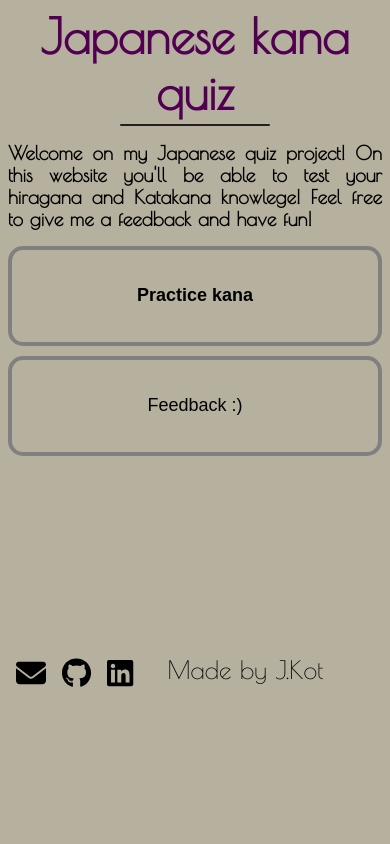
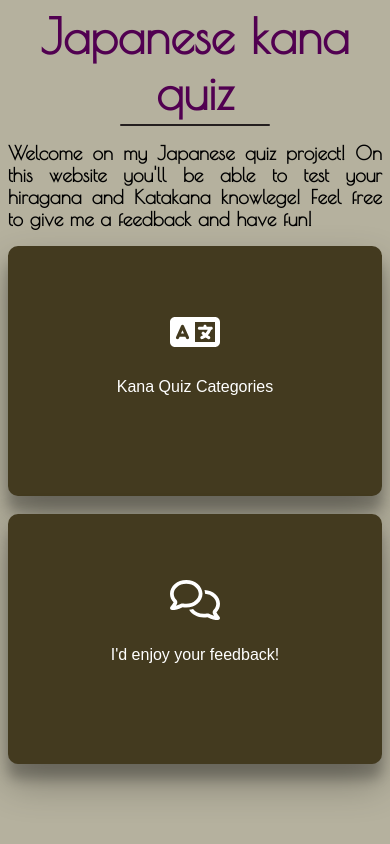
Before and after one commit to Domino123-dot/Japanese-Bingo, a Next.js app: page / in a window 390 px wide. Shown: the top 844 px of the page. Built offline with nearby package versions, Linux system fonts and the light colour scheme.

Commit message:
remodeled buttons on main page and /kana subpage

```diff
--- a/package.json
+++ b/package.json
@@ -8,7 +8,8 @@
   "dependencies": {
     "@fortawesome/fontawesome-svg-core": "^6.1.1",
     "@fortawesome/free-brands-svg-icons": "^6.1.1",
-    "@fortawesome/free-solid-svg-icons": "^6.1.1",
+    "@fortawesome/free-regular-svg-icons": "^6.3.0",
+    "@fortawesome/free-solid-svg-icons": "^6.3.0",
     "@fortawesome/react-fontawesome": "^0.1.18",
     "axios": "^0.27.2",
     "clsx": "^1.1.1",
--- a/pages/index.js
+++ b/pages/index.js
@@ -3,6 +3,9 @@ import styles from "../style/index.module.scss";
 import Button from "../components/button/button";
 import Layout from "../components/layout/layout";
 import Line from "../components/line";
+import { faLanguage } from "@fortawesome/free-solid-svg-icons";
+import { faComments } from "@fortawesome/free-regular-svg-icons";
+import Icon from "../components/icon/icon";
 export default function Home() {
 
   return (
@@ -18,13 +21,23 @@ export default function Home() {
         <h2>Welcome on my Japanese quiz project! On this website you'll be able to test your hiragana and Katakana knowlege! Feel free to give me a feedback and have fun!</h2>
       </div>
     </div>
-        <div className={styles.buttons}>
-          <Button style={styles.button} href="/kana">
-           <b>Practice kana</b>
-          </Button>
-          <button className={styles.button} href="/feedback">
-          Feedback :)
-          </button>
+    <div className={styles.flexbox}>
+          <Button href="/kana" style={styles.button}>
+            <div className={styles.icon}>
+              {" "}
+              <Icon icon={faLanguage} />
+            </div>
+          Kana Quiz Categories
+          </Button>{" "}
+          <br />
+          <Button href="/Katakana" style={styles.button}>
+            <div className={styles.icon}>
+              {" "}
+              <Icon icon={faComments} />{" "}
+            </div>
+           I'd enjoy your feedback!
+          </Button>{" "}
+
         </div>
       </Layout>
 
--- a/pages/kana/kana.module.scss
+++ b/pages/kana/kana.module.scss
@@ -1,11 +1,13 @@
 .flexbox {
   display: flex;
-  gap: 10%;
+  gap: 5%;
   align-items: center;
   justify-content: center;
   flex-wrap: wrap;
 
+
 }
+
 
 .icon{
   color: white;
@@ -14,6 +16,7 @@
   position: relative;
   top:-35px;
 }
+
 
 .button {
   background-color: #433a1f;
@@ -24,4 +27,34 @@
   width: 15%;
   font-size: 1rem;
   color: white;
+  box-shadow: rgba(0, 0, 0, 0.3) 0px 19px 38px 0px, rgba(0, 0, 0, 0.22) 0px 15px 12px 0px;
+  transition: 1.2s;
+
+&:hover{
+  transform: scale(110%);
+  transition: 1.2s;
+
 }
+  &:focus{
+    box-shadow: inset 20px 20px 20px rgba(0, 0, 0, 0.335) ;
+    transform: scale(110%);
+    transition: 1.2s;
+  }
+}
+
+
+@media all and (max-width: 1025px){
+
+ .button{
+  width: 100%;
+ }
+ .flexbox{
+  column-gap: 50%;
+ }
+
+ .hint{
+  font-size: 1.5rem;
+  left:45%;
+ }
+
+}
--- a/style/index.module.scss
+++ b/style/index.module.scss
@@ -26,22 +26,46 @@
   }
 }
 
+
+.flexbox {
+  display: flex;
+  gap: 2%;
+  align-items: center;
+  justify-content: center;
+  flex-wrap: wrap;
+
+}
+
+
+.icon{
+  color: white;
+  font-size: 2.5rem;
+  height: 2rem;
+  position: relative;
+  top:-35px;
+}
 .button {
   animation: FadeInDelayed 3s;
-  font-size: large;
-  border: 4px solid gray;
-  color: black;
-  border-radius: 15px;
-  text-align: center;
+  background-color: #433a1f;
   text-decoration: none;
-  background-color: transparent;
-  transition: 1.5s;
-  margin-bottom: 10px;
-  width: 100%;
-  height: 100px;
-  &:hover {
-    transition: 1.5s;
-    border: 4px solid black;
+  border: none;
+  border-radius: 10px;
+  height: 250px;
+  width: 33%;
+  font-size: 1rem;
+  color: white;
+  box-shadow: rgba(0, 0, 0, 0.3) 0px 19px 38px 0px, rgba(0, 0, 0, 0.22) 0px 15px 12px 0px;
+  transition: 1.2s;
+
+&:hover{
+  transform: scale(1.05);
+  transition: 1.2s;
+
+}
+  &:focus{
+    box-shadow: inset 20px 20px 20px rgba(0, 0, 0, 0.335) ;
+    transform: scale(1.05);
+    transition: 1.2s;
   }
 }
 .header {
```
Also changed, not shown: pages/kana/kana.jsx (+20 -10 lines), 1 other file (tests, documents, lock files or other folders).
